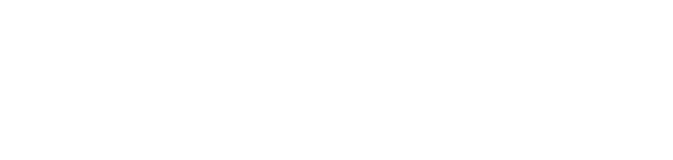
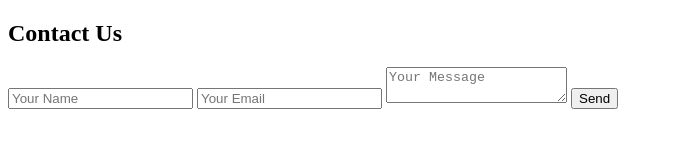
Before and after one commit to Gagipose/Boiler-room-v39, a plain HTML site: page index.html in a window 1280 px wide. Shown: the whole page, without its empty margins (0-673 px from the left). Drawn offline with Linux system fonts and the light colour scheme.

Commit message:
added contact

```diff
--- a/index.html
+++ b/index.html
@@ -6,6 +6,14 @@
     <title>Document</title>
 </head>
 <body>
-
+    <section class="contact">
+<h2>Contact Us</h2>
+<form>
+<input type="text" placeholder="Your Name">
+<input type="email" placeholder="Your Email">
+<textarea placeholder="Your Message"></textarea>
+<button type="submit">Send</button>
+</form>
+</section>
 </body>
 </html>
```
